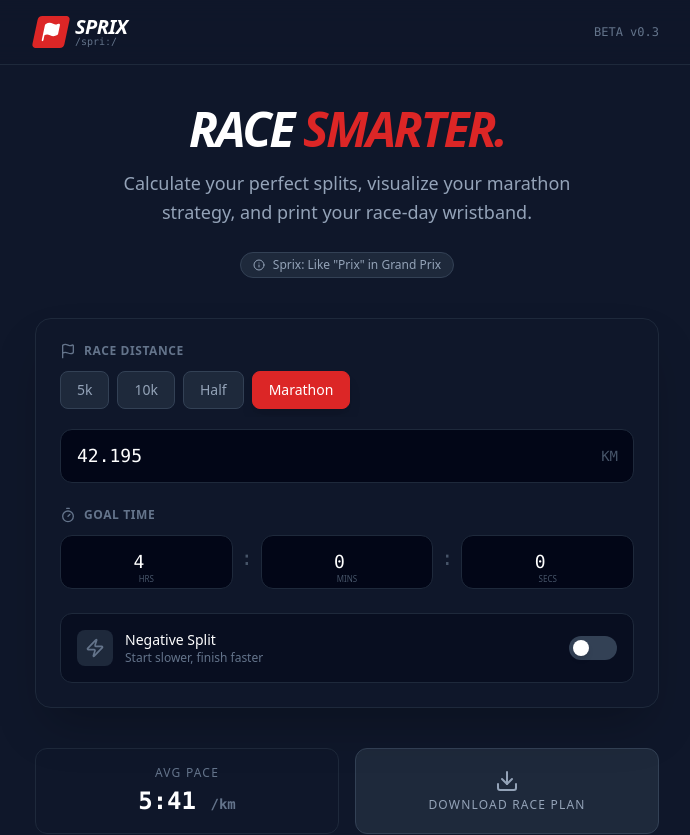
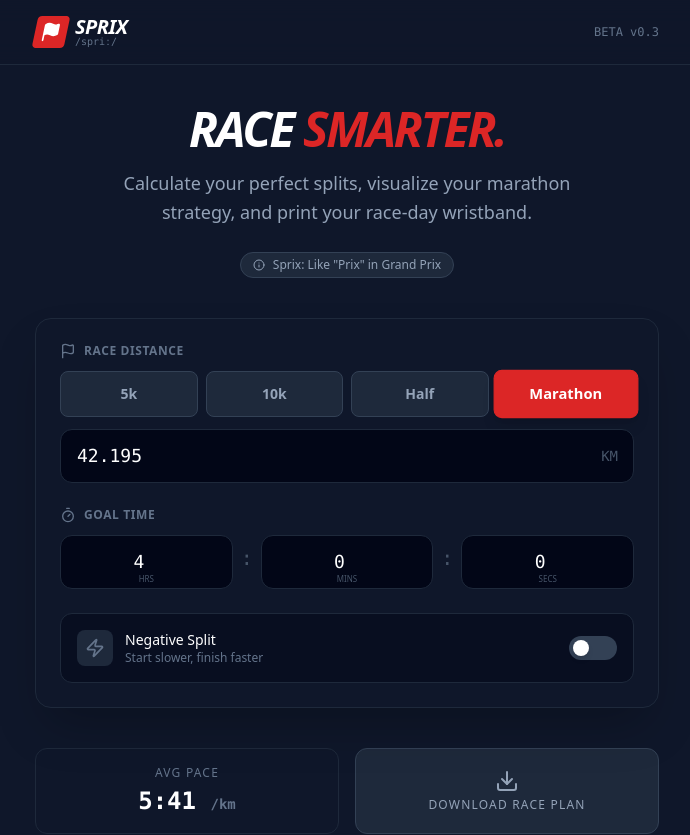
Before and after one commit to sheridan-runs/sprix, a React (Vite) app in the folder sprix/: page / in a window 1280 px wide. Shown: the top 835 px of the page, without its empty margins (293-983 px from the left). Built offline with nearby package versions, Linux system fonts and the light colour scheme.

Commit message:
Update App.tsx

```diff
--- a/sprix/src/App.tsx
+++ b/sprix/src/App.tsx
@@ -103,16 +103,19 @@ function App() {
             <label className="text-xs uppercase tracking-wider text-slate-500 font-semibold flex items-center gap-2">
               <Flag className="w-4 h-4" /> Race Distance
             </label>
-            <div className="flex gap-2 overflow-x-auto pb-2 no-scrollbar">
+            {/* UPDATED GRID: Uses 4 columns on small screens, ensuring they fit */}
+            <div className="grid grid-cols-4 gap-2">
               {presets.map((p) => (
                 <button
                   key={p.label}
                   onClick={() => handlePreset(p)}
-                  className={`px-4 py-2 rounded-lg text-sm font-medium transition-all whitespace-nowrap border ${
-                    distance === p.km ? 'bg-red-600 border-red-600 text-white shadow-lg' : 'bg-slate-800 border-slate-700 text-slate-400 hover:text-white'
+                  className={`py-3 px-1 rounded-lg text-sm font-bold transition-all border ${
+                    distance === p.km
+                      ? 'bg-red-600 border-red-600 text-white shadow-lg scale-105'
+                      : 'bg-slate-800 border-slate-700 text-slate-400 hover:border-slate-600 hover:text-white'
                   }`}
                 >
-                  {p.label}
+                   <span className="block truncate">{p.label}</span>
                 </button>
               ))}
             </div>
```
